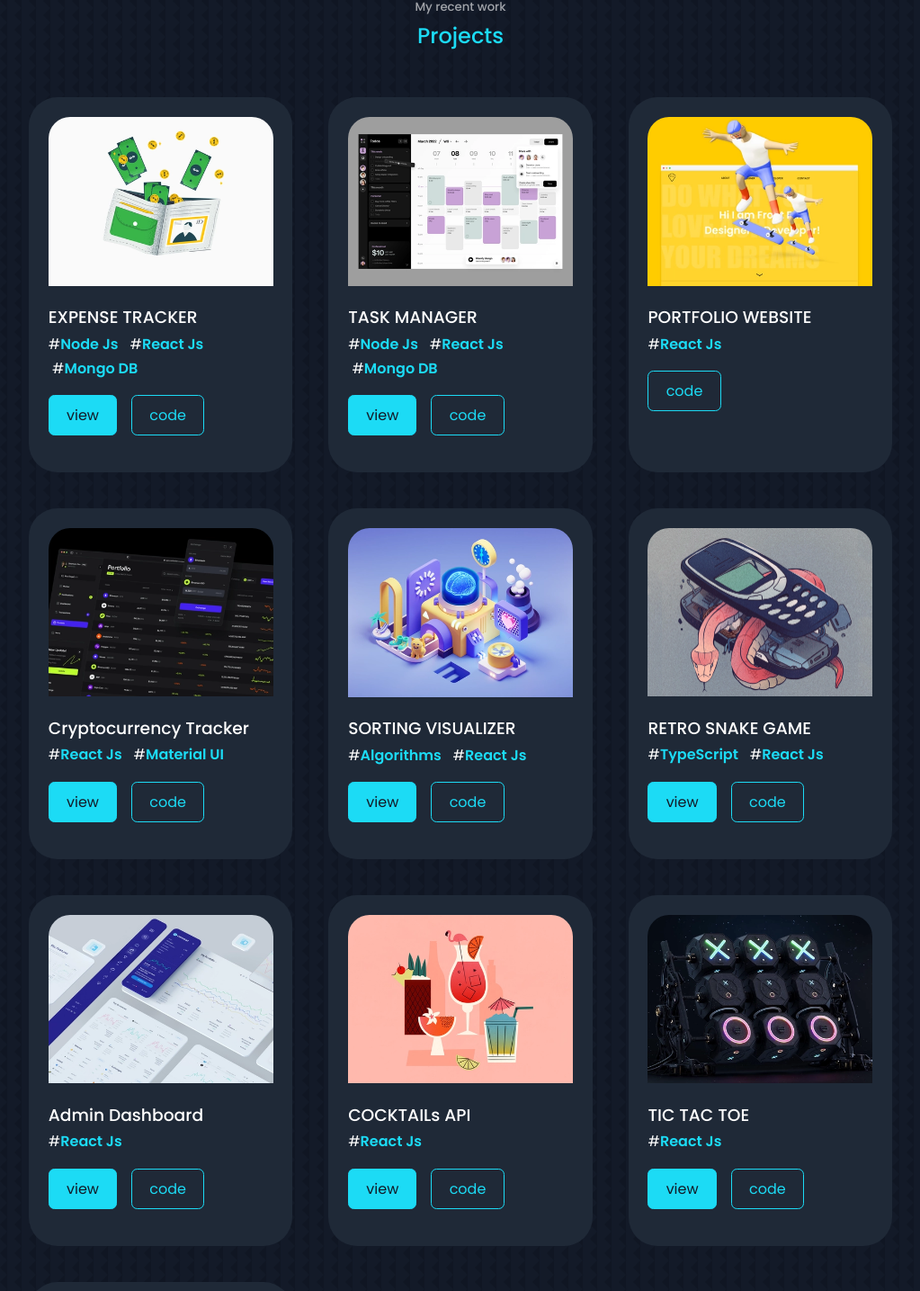
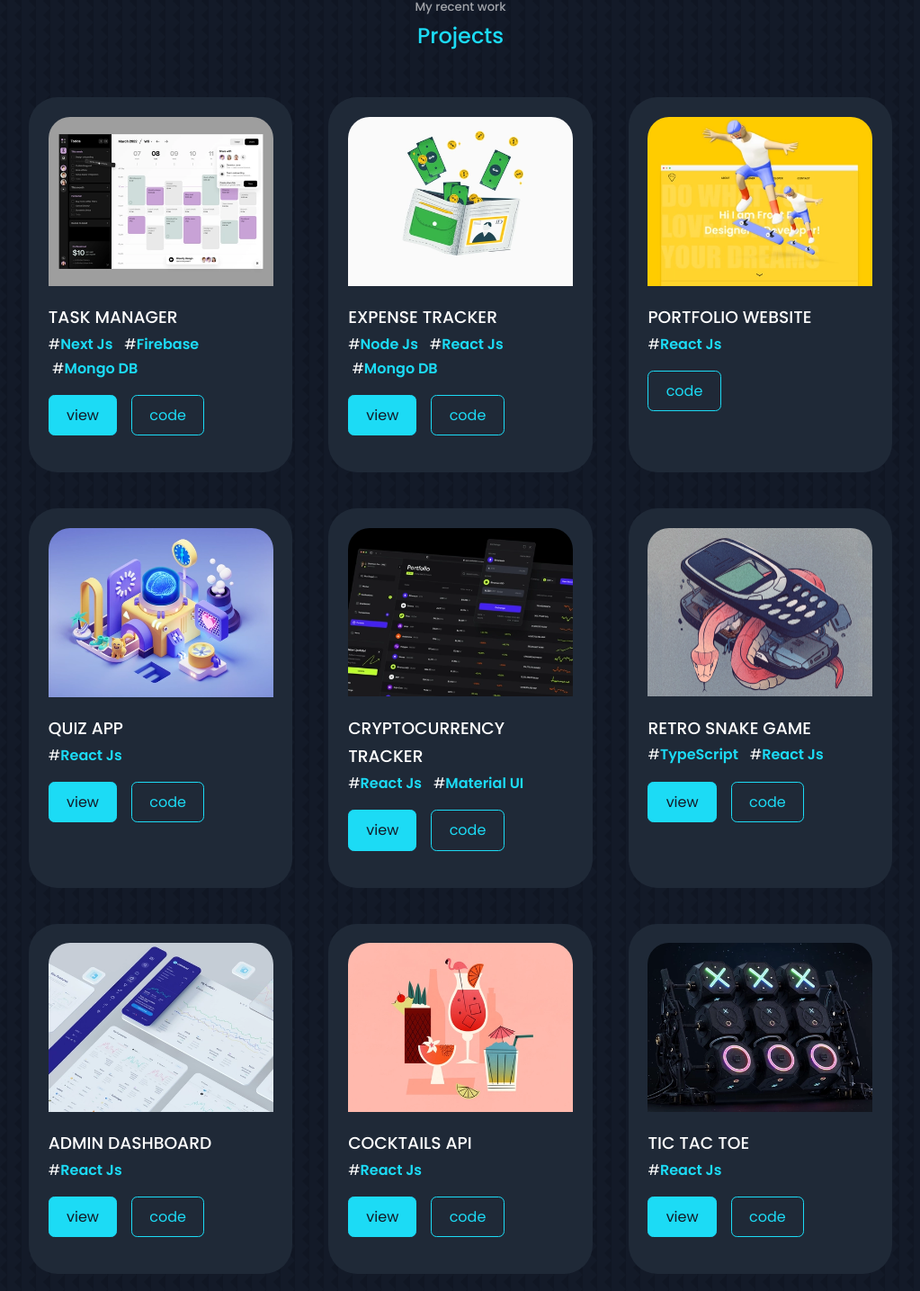
Before and after one commit to pjrepo/portfolio, a React (Create React App) app: page / in a window 1280 px wide. Shown: the part 2599-4034 px from the top of the page at 90% size, without its empty margins (128-1151 px from the left). Built offline with nearby package versions, Linux system fonts and the light colour scheme.

Commit message:
chore: updating expense tracker

```diff
--- a/src/components/portfolio/Portfolio.js
+++ b/src/components/portfolio/Portfolio.js
@@ -7,7 +7,7 @@ import admindashboard from "../../assets/admindashboard.webp";
 import colorpicker from "../../assets/colorpicker.webp";
 import taskmanager from "../../assets/taskmanager.webp";
 import cocktailsapi from "../../assets/cocktailsapi.webp";
-import sortingvisualizer from "../../assets/sortingvisualizer.webp";
+import quizapp from "../../assets/quizapp.webp";
 import expensetracker from "../../assets/expensetracker.webp";
 import portfoliowebsite from "../../assets/portfoliowebsite.webp";
 
@@ -33,7 +33,7 @@ const projects = [
   {
     i: 3,
     image: cocktailsapi,
-    title: "COCKTAILs API",
+    title: "COCKTAILS API",
     description: [{ j: "1", technology: "React Js" }],
     liveLink: "https://cocktails-api-pjrepo.vercel.app/",
     sourceCode: "https://github.com/pjrepo/cocktails",
@@ -41,7 +41,7 @@ const projects = [
   {
     i: 4,
     image: admindashboard,
-    title: "Admin Dashboard",
+    title: "ADMIN DASHBOARD",
     description: [{ j: "1", technology: "React Js" }],
     liveLink: "https://admin-dashboard-pjrepo.vercel.app/",
     sourceCode: "https://github.com/pjrepo/admin-dashboard",
@@ -59,25 +59,22 @@ const projects = [
   },
   {
     i: 6,
-    image: sortingvisualizer,
-    title: "SORTING VISUALIZER",
-    description: [
-      { j: "1", technology: "Algorithms" },
-      { j: "2", technology: "React Js" },
-    ],
-    liveLink: "https://dribbble.com/Alien_pixels",
-    sourceCode: "https://github.com",
-  },
-  {
-    i: 7,
     image: cryptotracker,
-    title: "Cryptocurrency Tracker",
+    title: "CRYPTOCURRENCY TRACKER",
     description: [
       { j: "1", technology: "React Js" },
       { j: "2", technology: "Material UI" },
     ],
     liveLink: "https://cryptix-pjrepo.vercel.app/",
     sourceCode: "https://github.com/pjrepo/cryptix",
+  },
+  {
+    i: 7,
+    image: quizapp,
+    title: "QUIZ APP",
+    description: [{ j: "1", technology: "React Js" }],
+    liveLink: "https://quiz-app-pjrepo.vercel.app/",
+    sourceCode: "https://github.com/pjrepo/quiz-app",
   },
   {
     i: 8,
@@ -89,18 +86,6 @@ const projects = [
   },
   {
     i: 9,
-    image: taskmanager,
-    title: "TASK MANAGER",
-    description: [
-      { j: "1", technology: "Node Js" },
-      { j: "2", technology: "React Js" },
-      { j: "3", technology: "Mongo DB" },
-    ],
-    liveLink: "https://dribbble.com/Alien_pixels",
-    sourceCode: "https://github.com",
-  },
-  {
-    i: 10,
     image: expensetracker,
     title: "EXPENSE TRACKER",
     description: [
@@ -108,8 +93,20 @@ const projects = [
       { j: "2", technology: "React Js" },
       { j: "3", technology: "Mongo DB" },
     ],
-    liveLink: "https://dribbble.com/Alien_pixels",
-    sourceCode: "https://github.com",
+    liveLink: "",
+    sourceCode: "https://github.com/pjrepo/expense-tracker",
+  },
+  {
+    i: 10,
+    image: taskmanager,
+    title: "TASK MANAGER",
+    description: [
+      { j: "1", technology: "Next Js" },
+      { j: "2", technology: "Firebase" },
+      { j: "3", technology: "Mongo DB" },
+    ],
+    liveLink: "https://tm-next-firebase-mongo-pjrepo.vercel.app/",
+    sourceCode: "https://github.com/pjrepo/tm-next-firebase-mongo",
   },
 ];
 
```
Also changed, not shown: src/assets/quizapp.webp (renamed from src/assets/sortingvisualizer.webp).
